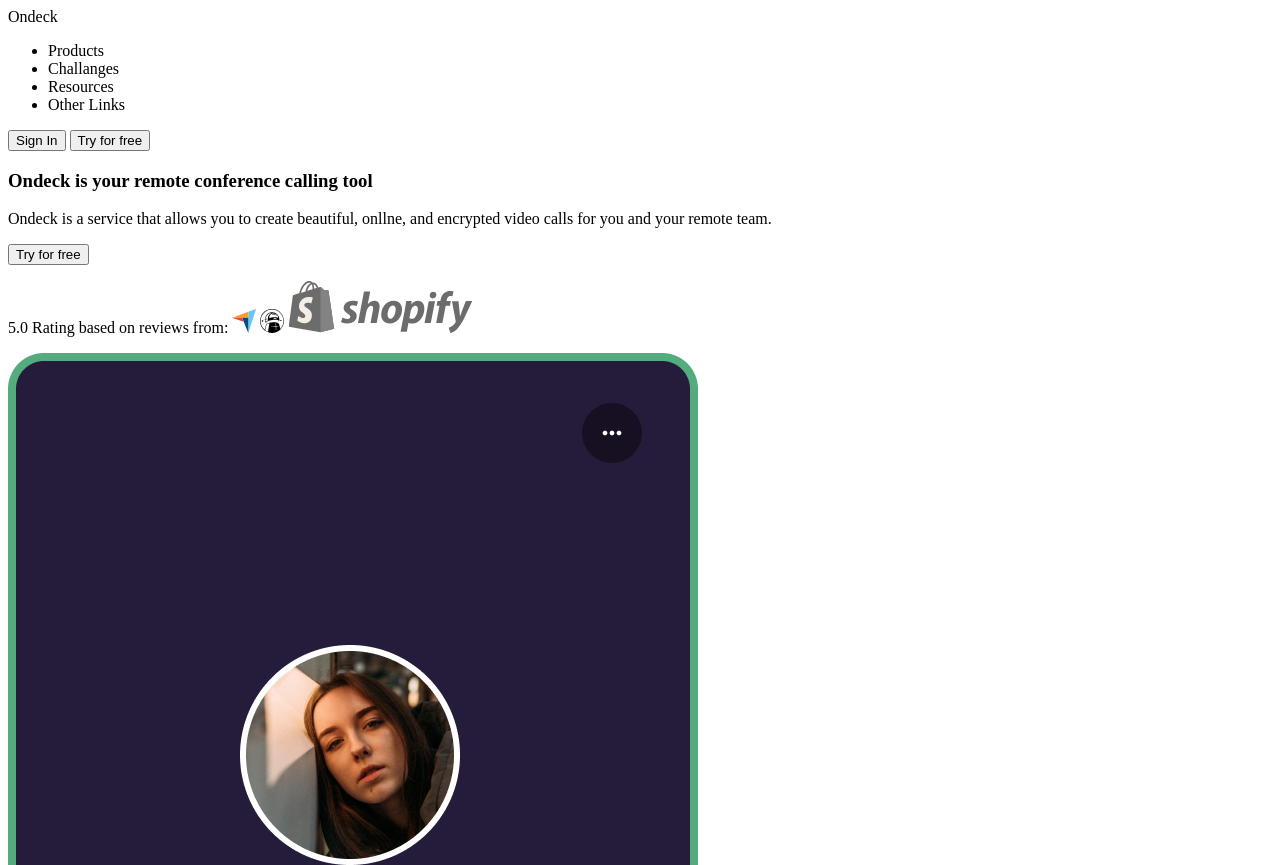
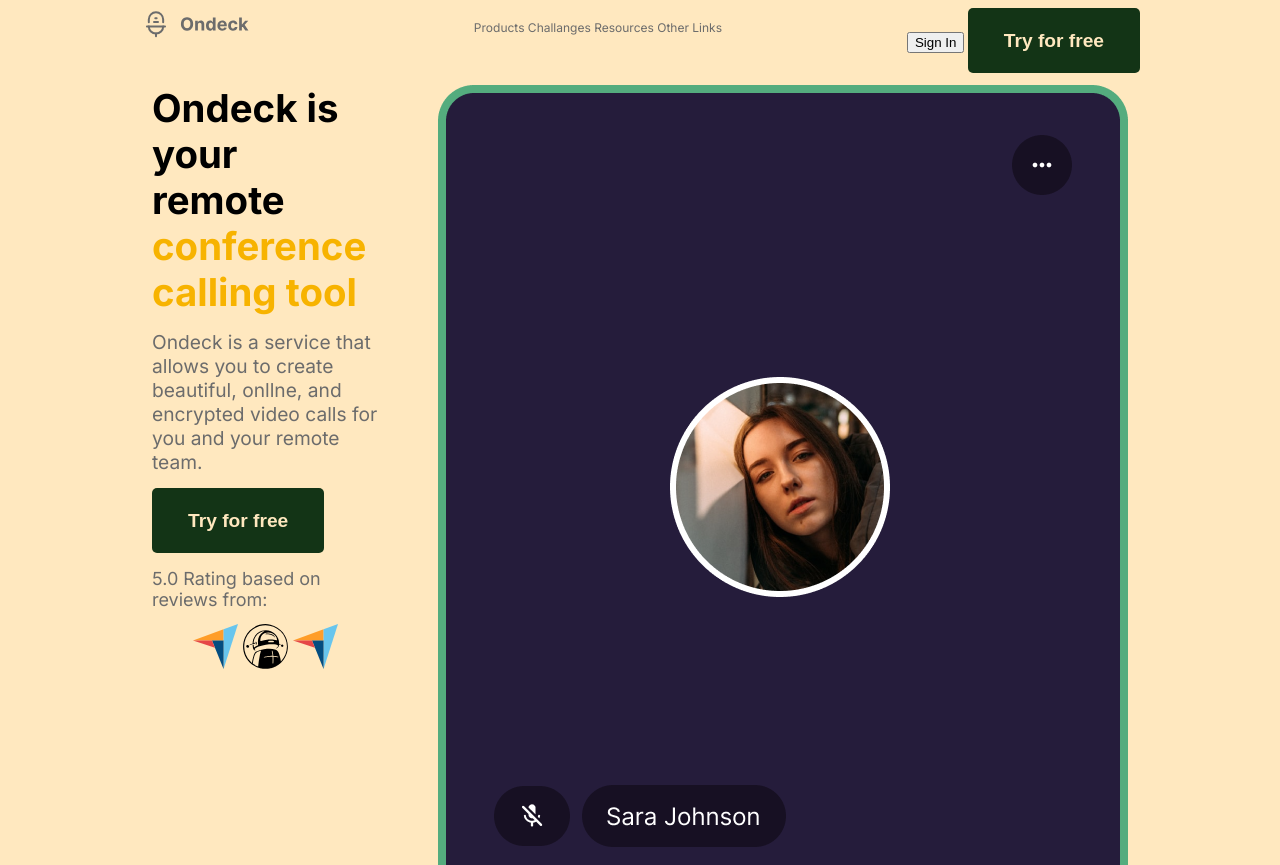
Before and after one commit to DBryja/CodeWell-Project30-Navbar, a plain HTML site: page index.html in a window 1280 px wide. Shown: the top 865 px of the page. Drawn offline with Linux system fonts and the light colour scheme.

Commit message:
html changes, css styling and positioning

```diff
--- a/index.html
+++ b/index.html
@@ -8,9 +8,15 @@
     <link rel="stylesheet" href="style.css" />
   </head>
   <body>
-    <header class="mobile"></header>
+    <div class="wrap">
+      <header class="mobile">
+        <div class="logo"><img src="./Assets/Logo.svg" alt="logo" /></div>
+        <div class="burger">
+          <img src="./Assets/Menu.svg" alt="burger menu" />
+        </div>
+      </header>
       <header class="desktop">
-      <div class="logo">Ondeck</div>
+        <div class="logo"><img src="./Assets/Logo.svg" alt="" /></div>
         <div class="menu">
           <ul>
             <li>Products</li>
@@ -24,8 +30,7 @@
           <button class="try-free">Try for free</button>
         </div>
       </header>
-
-    <section class="main">
+      <section class="main split">
         <article>
           <h1>Ondeck is your remote <span>conference calling tool</span></h1>
           <p class="desc">
@@ -33,16 +38,17 @@
             encrypted video calls for you and your remote team.
           </p>
           <button class="try-free">Try for free</button>
-        <p class="ratings">
-          5.0 Rating based on reviews from:
+          <div class="ratings">
+            <p>5.0 Rating based on reviews from:</p>
+            <div class="ratings-logos">
               <img src="./Assets/Capterra Logo.svg" alt="Capterra" />
               <img src="./Assets/AlternativeTo Logo.svg" alt="AlternativeTo" />
-          <img src="./Assets/Shopify Logo.svg" alt="Shopify" />
+              <img src="./Assets/Capterra Logo.svg" alt="Capterra" />
+            </div>
           </p>
         </article>
         <img src="./Assets/Hero Image.png" alt="Phone call" />
       </section>
-
       <section class="trusted-by">
         <p>Trusteed by 3+ million people at companies like</p>
         <div class="brands">
@@ -52,6 +58,7 @@
           <img src="./Assets/Walmart Logo.svg" alt="Walmart" class="src" />
         </div>
       </section>
+    </div>
 
     <script src="./main.js"></script>
   </body>
--- a/style.css
+++ b/style.css
@@ -0,0 +1,151 @@
+@import url("https://fonts.googleapis.com/css2?family=Inter:wght@400;700&display=swap");
+:root {
+  --white: #fff;
+  --cream: #ffe8bf;
+  --gray: #6c6c6c;
+  --green: #133416;
+  --black: #000000;
+  --yellow: #f7b300;
+}
+
+html {
+  font-size: 10px;
+  font-family: Inter, sans-serif;
+  color: var(--gray);
+}
+
+body {
+  background-color: var(--cream);
+}
+
+.wrap {
+  margin: 0 auto;
+  max-width: 1000px;
+}
+
+/* HEADER MOBILE */
+header.mobile {
+  padding: 0 1rem 2rem 1rem;
+  display: flex;
+  justify-content: space-between;
+}
+/* HEADER DEKSTOP */
+header.desktop {
+  display: none;
+  flex-direction: row;
+  justify-content: space-between;
+}
+.menu ul {
+  list-style: none;
+  display: block;
+}
+.menu li {
+  display: inline-block;
+}
+/* SECTION MAIN */
+/* description */
+.main {
+  padding: 1rem 1rem 3rem 1rem;
+}
+h1 {
+  font-size: 3.2rem;
+  color: var(--black);
+  margin: 0;
+}
+h1 span {
+  color: var(--yellow);
+}
+
+p {
+  font-size: 1.6rem;
+  margin: 1.2rem 0;
+}
+
+.try-free {
+  border: none;
+  background-color: var(--green);
+  color: var(--cream);
+  font-weight: bold;
+  font-size: 1.6rem;
+  padding: 1.8rem 3rem;
+  border-radius: 5px;
+}
+/* ratings */
+div.ratings {
+  width: 100%;
+  display: flex;
+  flex-direction: row;
+  align-items: center;
+  flex-wrap: wrap;
+}
+
+div.ratings p {
+  display: block;
+  flex: 0 0 fit-content;
+  font-size: 1.5rem;
+}
+
+div.ratings-logos {
+  max-width: 150px;
+  flex-grow: 1;
+  /* flex: 1 1 100%; */
+  margin: 0 auto;
+  display: flex;
+  justify-content: space-around;
+}
+div.ratings-logos img {
+  cursor: pointer;
+}
+/* for mobile view only */
+.main > img {
+  display: none;
+}
+
+/* TRUSTED BY */
+.trusted-by p {
+  text-align: center;
+  margin: 0 auto;
+  font-size: 1.5rem;
+  padding: 2rem 0;
+}
+
+.brands {
+  --logos-gap: 10px;
+  width: 100%;
+  max-width: 700px;
+  display: flex;
+  flex-wrap: wrap;
+  gap: var(--logos-gap);
+}
+.brands img {
+  width: 100%;
+  flex: 1 1 13rem;
+}
+
+/* MEDIA QUERIES */
+@media (min-width: 1000px) {
+  html {
+    font-size: 12px;
+  }
+  header.mobile {
+    display: none;
+  }
+  header.desktop {
+    display: flex;
+  }
+
+  .main img {
+    display: block;
+  }
+  .split {
+    display: flex;
+    gap: 5rem;
+  }
+  .split article {
+    flex-basis: 70%;
+  }
+  .split img {
+    width: 100%;
+    flex-basis: 30%;
+  }
+}
```
Lines whose indentation alone changed are shown as unchanged.
